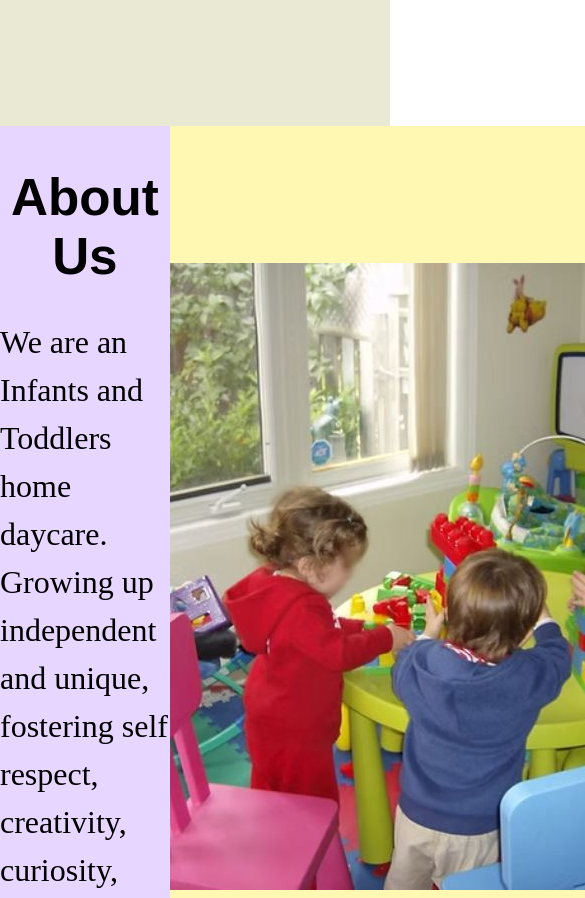
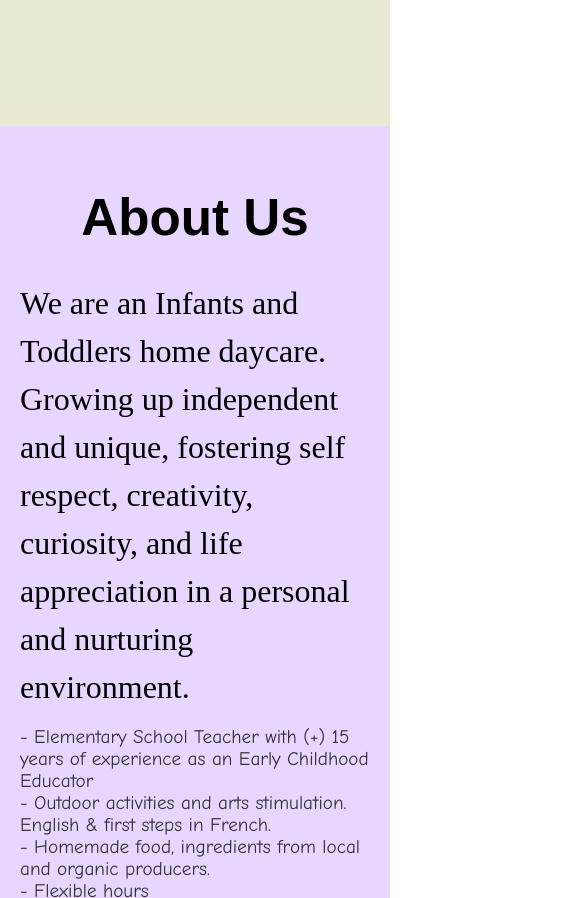
Before and after one commit to OliverSimser/memesplace.ca, a plain HTML site: page index.html in a window 390 px wide. Shown: the part 620-1518 px from the top of the page, 585 px wide, since content can reach past the window. Drawn offline with Linux system fonts and the light colour scheme.

Commit message:
index.html

```diff
--- a/index.html
+++ b/index.html
@@ -1,10 +1,15 @@
 <!doctype html>
 <html lang="en">
 <head>
+  <meta name="viewport" content="width=device-width, initial-scale=1.0">
   <meta charset="UTF-8">
   <title>Meme's Place</title>
   <!-- All the stuff that's hidden from website -->
   <style>
+    html, body {  /* Remove horizontal scrolling on iphone, stops elements from extending off the websites main line */
+      max-width: 100%;
+      overflow-x: hidden;
+    }
     body {
       margin: 0; /* Remove default browser margin (gets rid of white edge) */
     }
@@ -24,7 +29,10 @@
     }
     .mid-bar2 {
       display: flex;
-     height: 900px;
+      flex-direction: row;
+      flex-wrap: wrap;
+      margin: 0;
+      box-sizing: border-box;
       width: 100%;
     }
     .left-half {
@@ -34,6 +42,9 @@
       align-items: flex-start;
       justify-content: center;
       font-size: 2em;
+      min-width: 300px;
+      box-sizing: border-box;
+      padding: 20px;
     }
     .right-half {
       flex: 1;
@@ -42,6 +53,9 @@
       align-items: center;
       justify-content: center;
       font-size: 2em;
+      min-width: 300px;
+      box-sizing: border-box;
+      padding: 20px;
     }
     .left-halftext,
     .right-halftext { /* Side by side here (flex), they are same so just use ","*/
@@ -97,7 +111,6 @@
     .mid-bar3 {
       background-color: #eed153;
       text-align: center;
-     height: 1150px;
       width: 100%;
       text-align: center;
       font-size: 3.5em;
@@ -179,6 +192,15 @@
       max-width: 1050px;
       margin: 40px auto;      /* center on page with spacing above/below */
       padding: 0 20px;         /* optional horizontal padding */
+    }
+    @media (max-width: 768px) {
+      .mid-bar2 {
+        flex-direction: column;
+      }
+
+      .left-half, .right-half {
+        width: 100%;
+      }
     }
   </style>
 </head>
```
Lines whose indentation alone changed are shown as unchanged.
